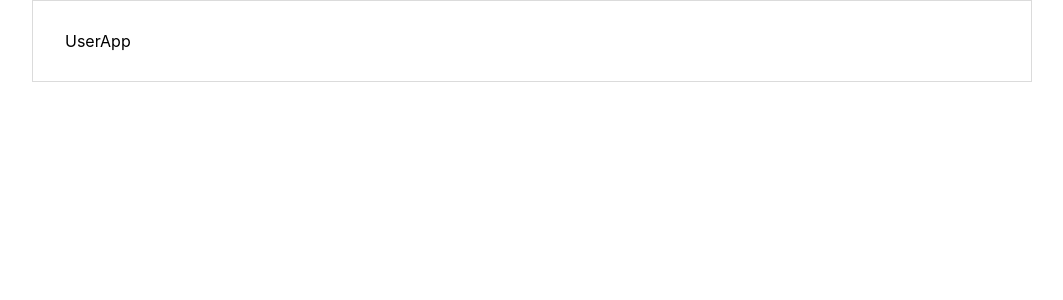
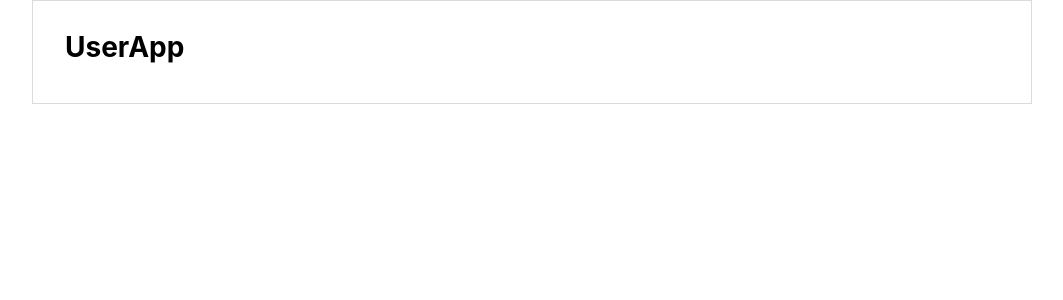
Before and after one commit to arin00github/velopert, a React (Create React App) app: page / in a window 1280 px wide. Shown: the top 300 px of the page, without its empty margins (108-1171 px from the left). Built offline with nearby package versions, Linux system fonts and the light colour scheme.

Commit message:
init project (css complete)

```diff
--- a/src/App.css
+++ /dev/null
@@ -1,10 +0,0 @@
-#wrap{
-  width: 1000px;
-  margin: 0 auto;
-}
-
-.content{
-  padding: 2rem;
-  margin-bottom: 1rem;
-  border: 1px solid #dbdbdb;
-}
--- a/src/App.js
+++ b/src/App.js
@@ -1,6 +1,7 @@
 
-import './App.css';
-import UserApp from './AppGroup/userApp';
+
+import UserApp from './AppGroup/userApp'
+import './assets/css/common.css'
 
 function App() {
   return (
--- /dev/null
+++ b/src/assets/css/common.css
@@ -0,0 +1,22 @@
+
+/* customize css */
+h1{
+    font-size: 28px;
+    font-weight: 700;
+}
+
+
+
+#wrap{
+    width: 1000px;
+    margin: 0 auto;
+  }
+
+.content{
+    padding: 2rem;
+    margin-bottom: 1rem;
+    border: 1px solid #dbdbdb;
+}
+.content h1{
+    margin-bottom: 10px;
+}
```
